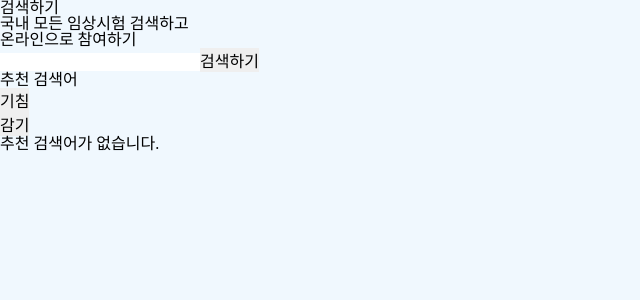
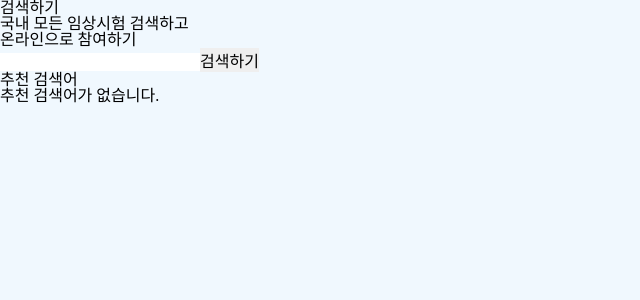
Before and after one commit to wanted-pre-onboarding-team-12th-7/pre-onboarding-12th-3-7, a React (Create React App) app: page / in a window 1280 px wide. Shown: the top 300 px of the page, without its empty margins (0-640 px from the left). Built offline with nearby package versions, Linux system fonts and the light colour scheme; a web font is replaced by a local one.

Commit message:
feat: api 호출과 연결

```diff
--- a/src/apis/suggestion.ts
+++ b/src/apis/suggestion.ts
@@ -1,6 +1,6 @@
 import { instance } from './instance'
 
-type SickObj = {
+export type SickObj = {
   sickCd: string
   sickNm: string
 }
--- a/src/components/search/SearchSuggestion.tsx
+++ b/src/components/search/SearchSuggestion.tsx
@@ -1,24 +1,48 @@
+import { useEffect, useState } from 'react'
+
 import { SearchSuggestionProps } from './type'
+import { SickObj, suggestionAPI } from '../../apis/suggestion'
+import useDebounce from '../../hooks/useDebounce'
 
 function SearchSuggestion({ keyword }: SearchSuggestionProps) {
+  const [suggestions, setSuggestions] = useState<SickObj[]>([])
+
+  const DEBOUNCE_DELAY = 500
+
+  const debouncedValue = useDebounce(keyword, DEBOUNCE_DELAY)
+
+  useEffect(() => {
+    if (debouncedValue !== '') {
+      suggestionAPI
+        .get(debouncedValue)
+        .then((res) => {
+          setSuggestions(res.data)
+        })
+        .catch((err) => console.error(err))
+    } else {
+      setSuggestions([])
+    }
+  }, [debouncedValue])
+
   return (
     <aside>
       <p>{keyword}</p>
 
       <div>
         <h3>추천 검색어</h3>
-        {/* FIXME: CASE1. 검색 결과가 있을때만 노출 */}
-        <ul>
-          <li>
-            <button type="button">기침</button>
-          </li>
-          <li>
-            <button type="button">감기</button>
-          </li>
-        </ul>
-
-        {/* FIXME: CASE2. 검색 결과가 없을때만 노출 */}
-        <div>추천 검색어가 없습니다.</div>
+        {suggestions.length === 0 ? (
+          <div>추천 검색어가 없습니다.</div>
+        ) : (
+          <ul>
+            {suggestions.map((suggestion: SickObj) => {
+              return (
+                <li key={suggestion.sickCd}>
+                  <button type="button">{suggestion.sickNm}</button>
+                </li>
+              )
+            })}
+          </ul>
+        )}
       </div>
     </aside>
   )
```
